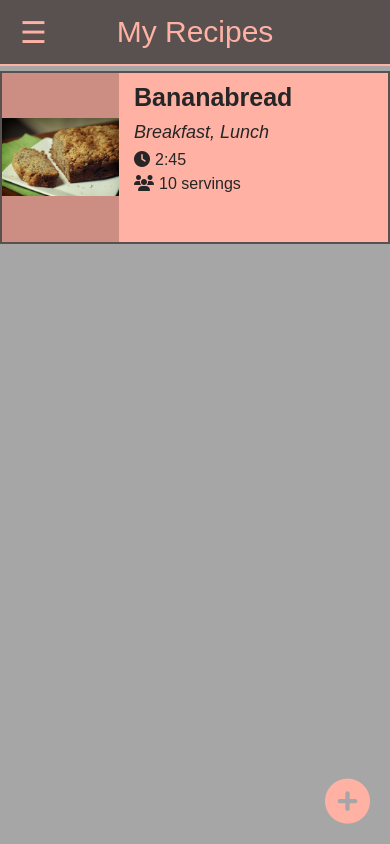
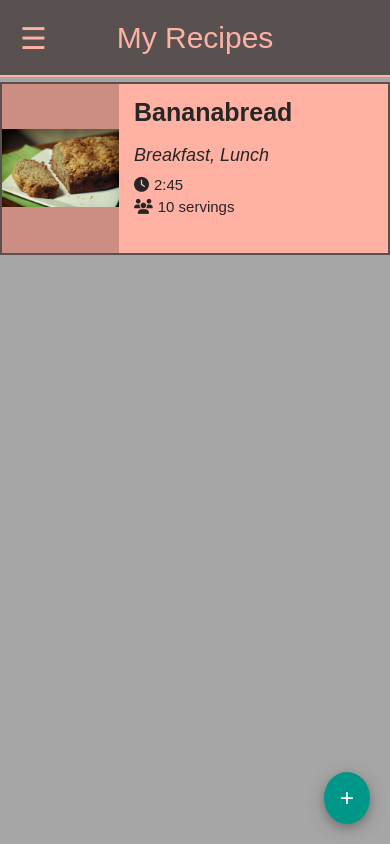
Before and after one commit to VeradeLacombe/MyRecipes, a website with bundled scripts: page www/MyRecipesPage.html in a window 390 px wide. Built offline with nearby package versions, Linux system fonts and the light colour scheme.

Commit message:
Change add button

```diff
--- a/www/MyRecipesPage.html
+++ b/www/MyRecipesPage.html
@@ -8,6 +8,7 @@
 
     <link href="css/main.css" rel="stylesheet" type="text/css">
     <link href="css/MyRecipesPage.css" rel="stylesheet" type="text/css">
+	<link rel="stylesheet" href="https://www.w3schools.com/w3css/4/w3.css">
 
 	<script src="https://ajax.googleapis.com/ajax/libs/jquery/3.4.1/jquery.min.js"></script>
 	<script type="text/javascript" src="cordova.js"></script>
@@ -38,7 +39,7 @@
 
 		<div id="recipeContainer"></div>
 
-		<i class="fa fa-plus-circle" onClick="window.location.href = 'AddRecipePage.html'"></i>
+  		<button class="w3-button w3-xlarge w3-circle w3-teal w3-card-4" onClick="window.location.href = 'AddRecipePage.html'">+</button>
 	</div>
 </body>
 </html>
--- a/www/css/MyRecipesPage.css
+++ b/www/css/MyRecipesPage.css
@@ -56,10 +56,8 @@
 	float: left;
 }
 
-.fa-plus-circle {
-	font-size: 45px;
+.w3-button {
 	position: fixed;
 	right: 20px;
 	bottom: 20px;
-	color: #FFB1A4;
 }
```
